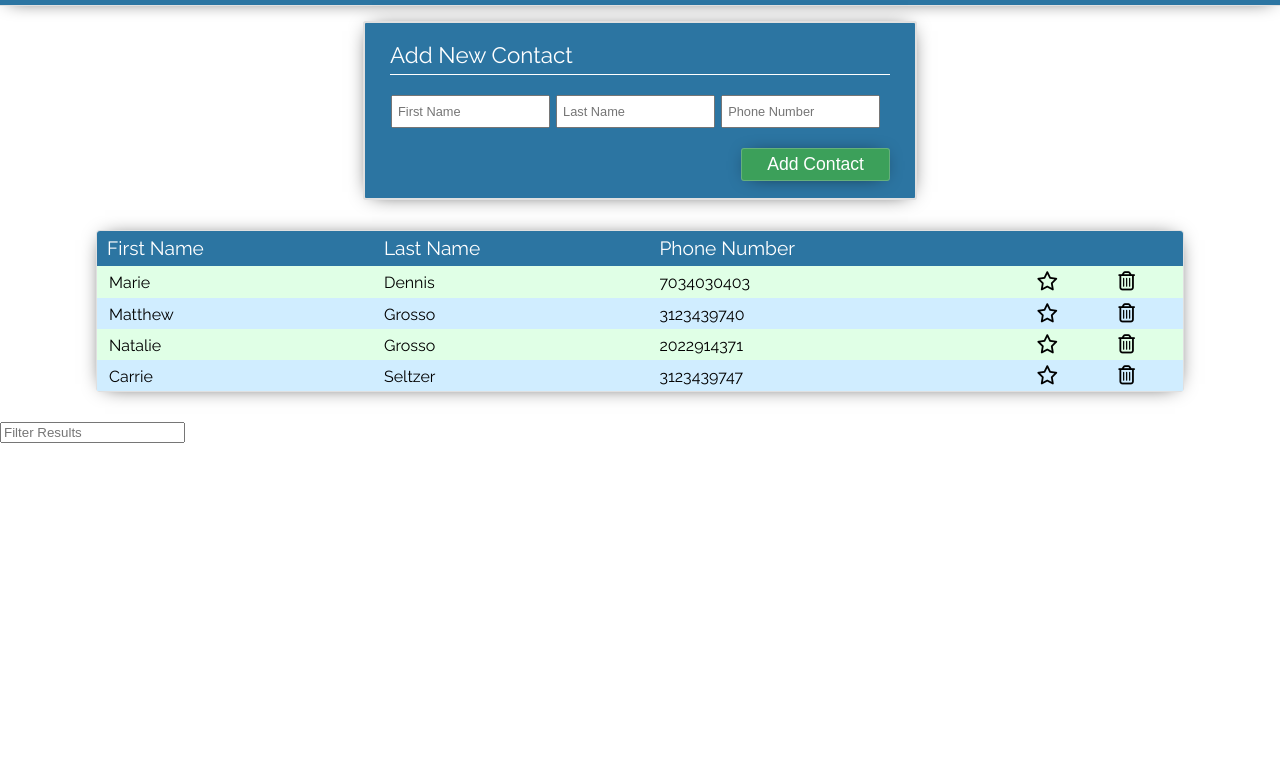
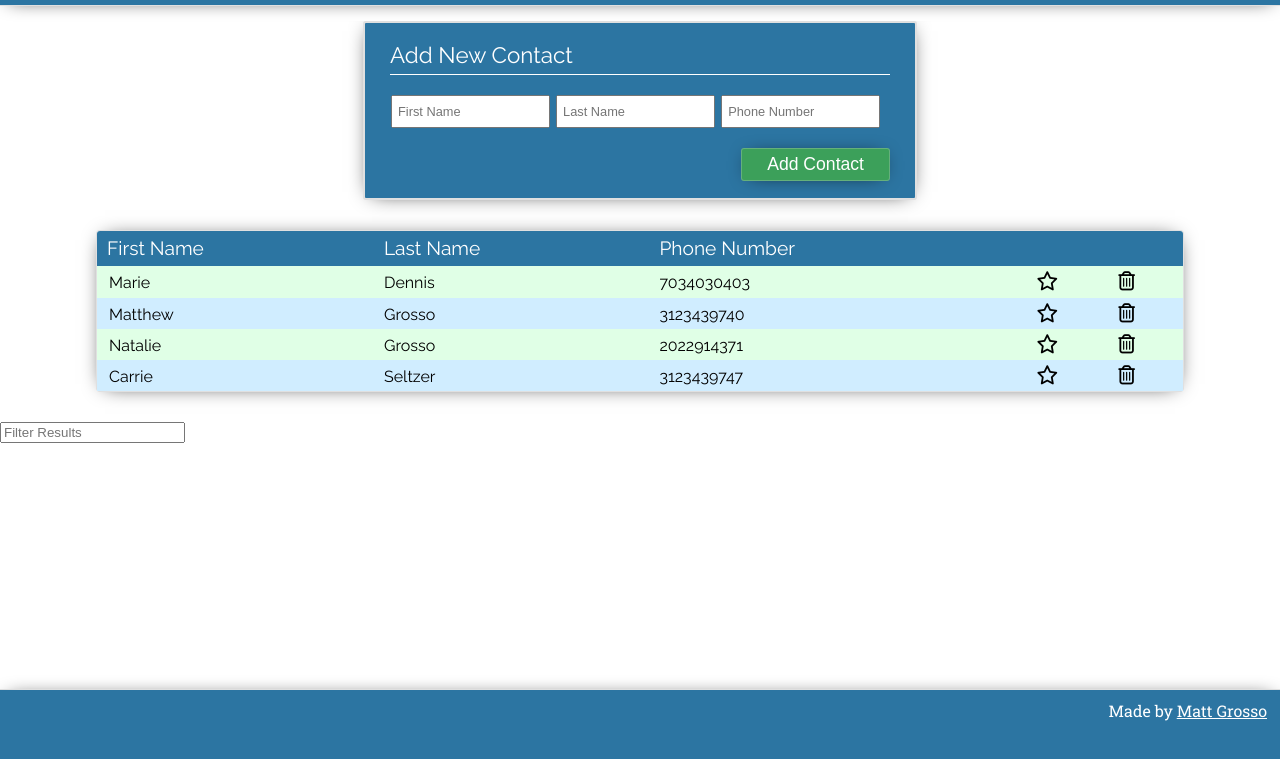
Before and after one commit to mattgrosso/UTCodingTest, a website: page src/index.html in a window 1280 px wide. Shown: the part 61-820 px from the top of the page. Drawn offline with nearby package versions, Linux system fonts and the light colour scheme; files that its build step writes are made by us from their sources.

Commit message:
Added dropshadow to star and delete button.

```diff
--- a/src/index.html
+++ b/src/index.html
@@ -7,26 +7,19 @@
     <link rel="stylesheet" href="/css/main.css">
   </head>
   <body ng-controller="PhonebookController as phonebook">
-
+    <div id="wrap">
       <header>
         <i class="fa fa-address-card-o" aria-hidden="true"></i>
         <h1>UT Phonebook</h1>
       </header>
 
+      <main>
         <form name="addContactForm" class="addContactForm" ng-submit="phonebook.addContact(phonebook.newContact)" novalidate>
           <h2>Add New Contact</h2>
-
           <input ng-model="phonebook.newContact.firstName" type="text" name="firstName" placeholder="First Name" required>
-      <!-- <p ng-show="addContactForm.firstName.$invalid && !addContactForm.firstName.$pristine">First Name is Required</p> -->
-
           <input ng-model="phonebook.newContact.lastName" type="text" name="lastName" placeholder="Last Name" required>
-      <!-- <p ng-show="addContactForm.lastName.$invalid && !addContactForm.lastName.$pristine">Last Name is Required</p> -->
-
           <input ng-model="phonebook.newContact.phone" type="tel" name="phoneNumber" placeholder="Phone Number" ng-pattern="/1?-?[0-9]{3}-?[0-9]{3}-?[0-9]{4}/" required>
-      <!-- <p ng-show="addContactForm.phoneNumber.$invalid && !addContactForm.phoneNumber.$pristine">Phone Number is Required</p> -->
-
           <button type="submit" name="button" ng-disabled="addContactForm.$invalid">Add Contact</button>
-
           <div class="clearfix"></div>
         </form>
 
@@ -62,6 +55,13 @@
         <form class="filterForm">
           <input type="text" placeholder="Filter Results" ng-model="phonebook.tableFilter">
         </form>
+      </main>
+    </div>
+
+    <footer>
+      <p>Made by <a href="https://mattgrosso.herokuapp.com" target="_blank">Matt Grosso</a></p>
+    </footer>
+
 
     <script src='https://ajax.googleapis.com/ajax/libs/angularjs/1.5.3/angular.min.js'></script>
     <script src="https://use.fontawesome.com/d0e9be0862.js"></script>
--- a/src/scss/_styles.scss
+++ b/src/scss/_styles.scss
@@ -1,3 +1,4 @@
+
 body{
   font-family: 'Raleway', sans-serif;
 }
@@ -105,6 +106,7 @@ table{
       .deleteButton{
         .fa-trash{
           display: none;
+          text-shadow: 0 1px 20px #676767;
         }
         &:hover{
           color: #AD1120;
@@ -119,6 +121,7 @@ table{
       .starButton{
         .fa-star{
           display: none;
+          text-shadow: 0 1px 20px #676767;
         }
         &:hover{
           color: #F2ED5E;
@@ -137,6 +140,37 @@ table{
   }
 }
 
+html, body{
+  height: 100%;
+}
+
+#wrap{
+  min-height: 100%;
+}
+
+main{
+  overflow: auto;
+	padding-bottom: 50px; //The margin-top (inverted) and the height on the footer must match this value for the sticky footer.
+}
+
+footer{
+  position: relative;
+	margin-top: -50px; //This value (inverted), the height, and the padding on the main must match for sticky footer.
+	height: 50px; //This value, the margin-top (inverted), and the padding on the main must match for sticky footer.
+	clear: both;
+  display: flex;
+  justify-content: flex-end;
+  padding: 13px;
+  font-family: 'Roboto Slab', serif;
+  color: white;
+  background-color: #2c75a2;
+  border-top: 1px solid #e0e0e0;
+  box-shadow: 0 1px 20px -9px black;
+  a{
+    color: white;
+  }
+}
+
 .clearfix{
   display: block;
   clear: both;
```
Also changed, not shown: build/css/main.css, build/index.html, 1 other file. Lines whose indentation alone changed are shown as unchanged.
